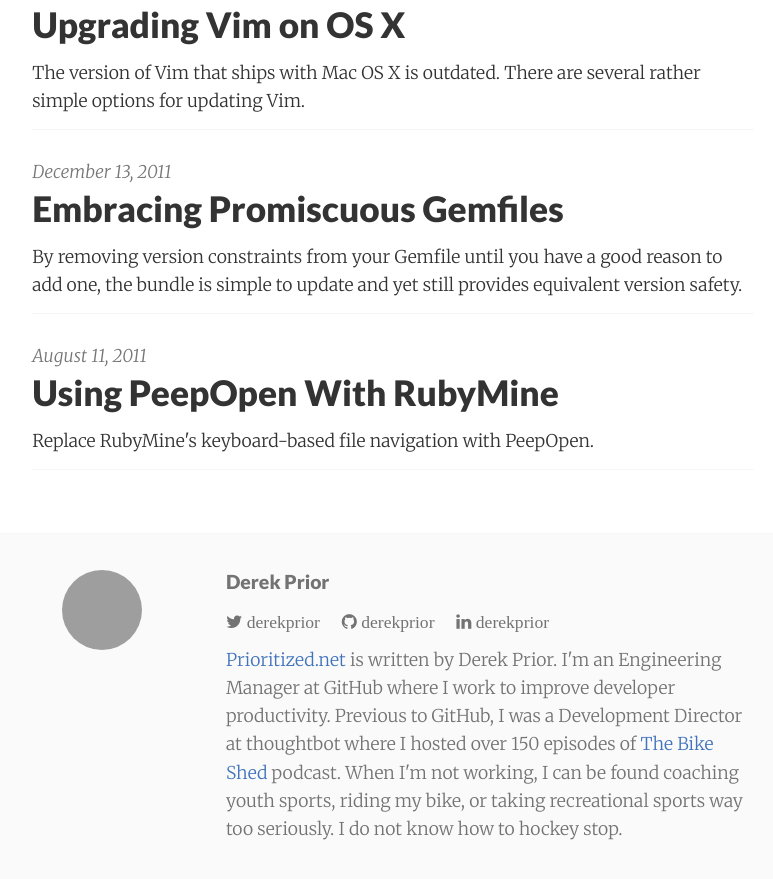
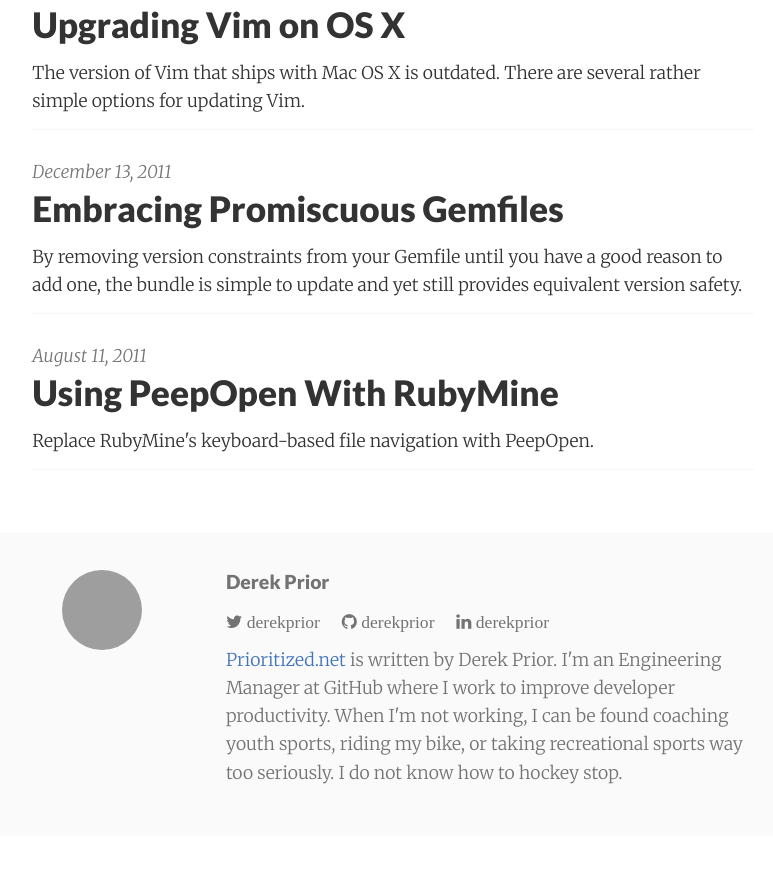
Before and after one commit to derekprior/derekprior.github.io, a Jekyll site: the page built from index.html, in a window 1280 px wide and 900 px high, scrolled down 4257 px, cut to the strip 0-879 px from the top of the window. Shown: the whole strip, without its empty margins (247-1020 px from the left). Built offline with Jekyll 4.4.1, drawn with Linux system fonts in a browser that asks for light colours; nearby versions of some CDN libraries; after the commit the page ends 5101 px from its top, so only the background shows below that; grey boxes are pictures that could not be loaded.

Commit message:
Shorten bio in the footer
It just appeared to be too long. I don't need to call attention to my
previous roles and I now have a dedicated podcasts page so I don't think
I need to link to that.

```diff
--- a/_includes/footer.html
+++ b/_includes/footer.html
@@ -32,11 +32,9 @@
 
       <p><a href="/">Prioritized.net</a> is written by Derek Prior. I'm an
       Engineering Manager at GitHub where I work to improve developer
-      productivity. Previous to GitHub, I was a Development Director at
-      thoughtbot where I hosted over 150 episodes of
-      <a href="http://bikeshed.fm">The Bike Shed</a> podcast. When I'm not
-      working, I can be found coaching youth sports, riding my bike, or taking
-      recreational sports way too seriously. I do not know how to hockey stop.
+      productivity. When I'm not working, I can be found coaching youth sports,
+      riding my bike, or taking recreational sports way too seriously. I do not
+      know how to hockey stop.</p>
     </div>
   </div>
 </footer>
```
